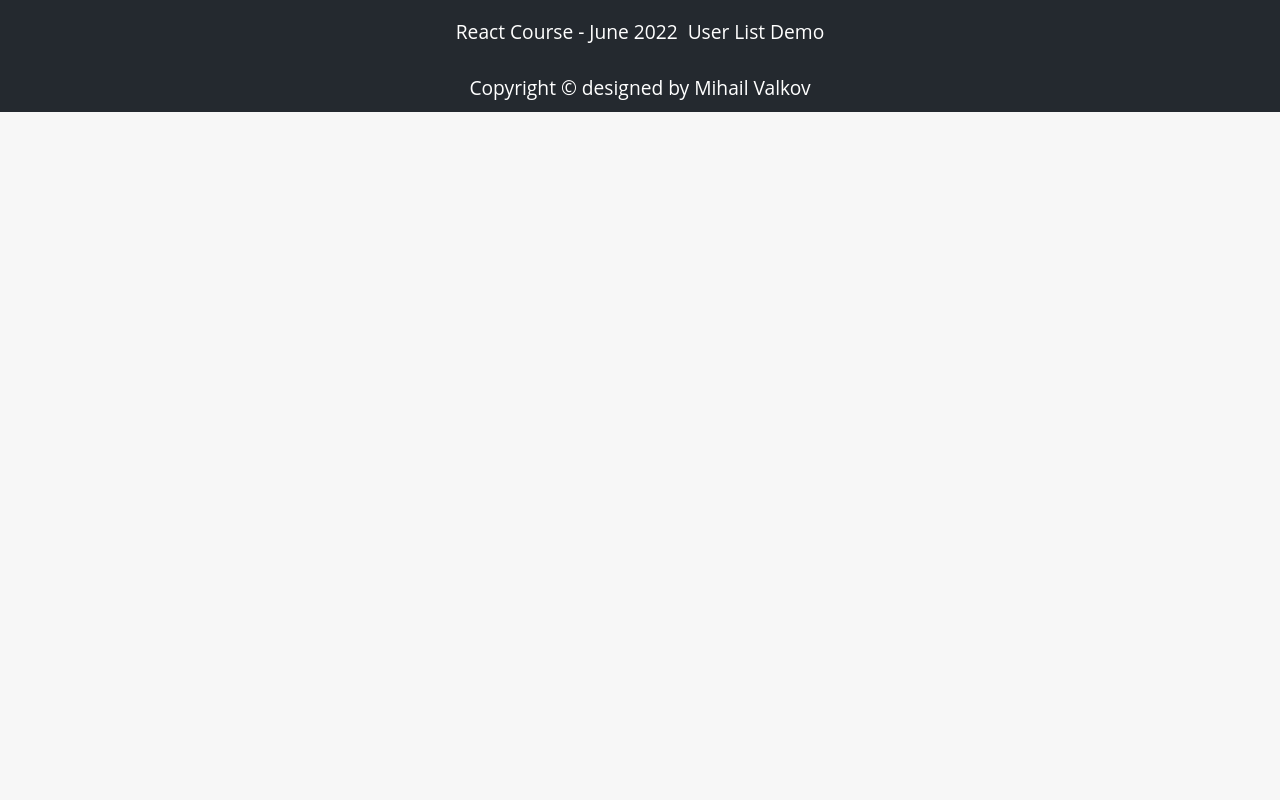
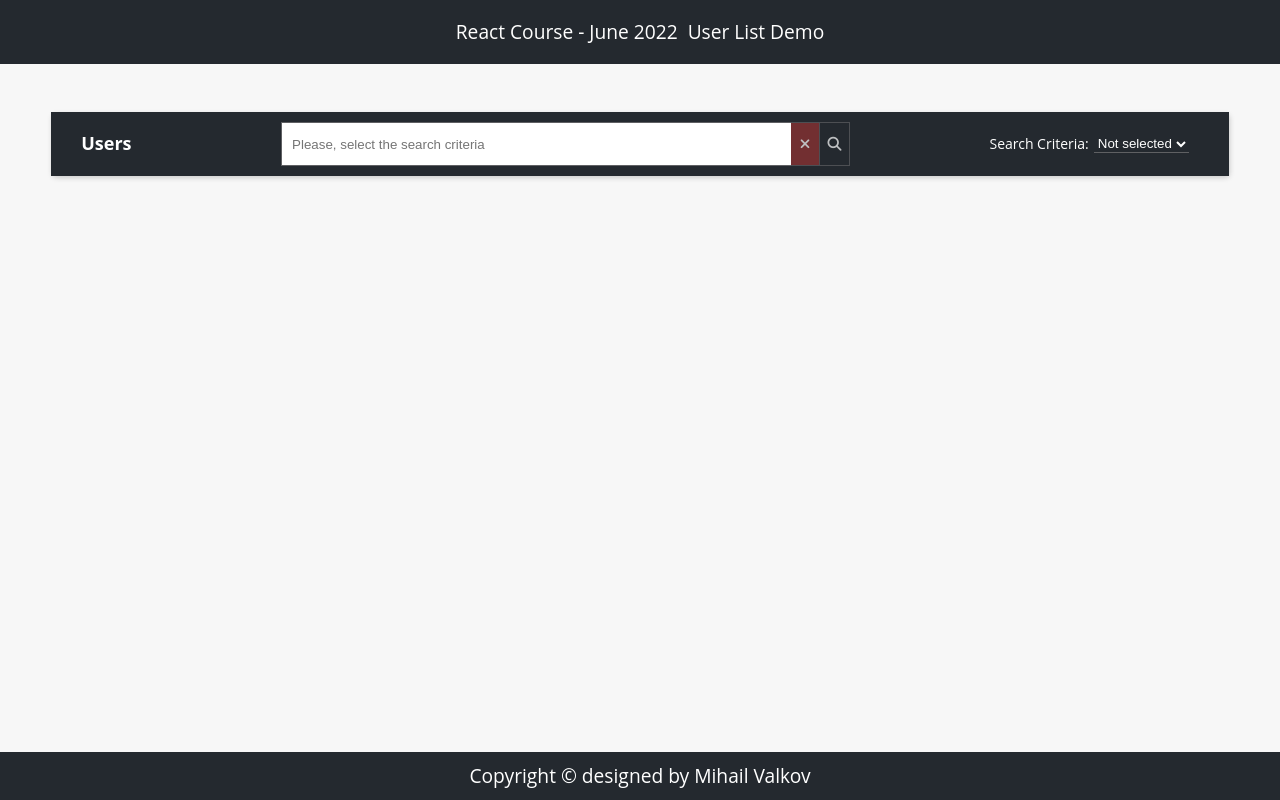
Before and after one commit to ptteya/ReactJS, a React (Create React App) app in the folder 04-Workshop Components/client/: page / in a window 1280 px wide. Built offline with nearby package versions, Linux system fonts and the light colour scheme.

Commit message:
Added Search component

```diff
--- a/04-Workshop Components/client/src/App.js
+++ b/04-Workshop Components/client/src/App.js
@@ -1,11 +1,19 @@
 import { Header } from "./components/common/Header";
 import { Footer } from "./components/common/Footer";
+import { Search } from "./components/Search/Search";
 import './App.css';
 
 function App() {
     return (
         <div>
             <Header />
+
+            <main className="main">
+                <section className="card users-container">
+                    <Search />
+                </section>
+            </main>
+
             <Footer />
         </div>
     );
--- /dev/null
+++ b/04-Workshop Components/client/src/components/Search/Search.js
@@ -0,0 +1,38 @@
+export const Search = () => {
+    return (
+        <form className="search-form">
+            <h2>
+                <svg aria-hidden="true" focusable="false" data-prefix="fas" data-icon="user"
+                    className="svg-inline--fa fa-user SearchBar_icon__cXpTg" role="img" xmlns="http://www.w3.org/2000/svg"
+                    viewBox="0 0 448 512">
+                    <path fill="currentColor"
+                        d="M224 256c70.7 0 128-57.31 128-128s-57.3-128-128-128C153.3 0 96 57.31 96 128S153.3 256 224 256zM274.7 304H173.3C77.61 304 0 381.6 0 477.3c0 19.14 15.52 34.67 34.66 34.67h378.7C432.5 512 448 496.5 448 477.3C448 381.6 370.4 304 274.7 304z">
+                    </path>
+                </svg>
+                <span>Users</span>
+            </h2>
+            <div className="search-input-container">
+                <input type="text" placeholder="Please, select the search criteria" name="search" />
+                {/* <!-- Show the clear button only if input field length !== 0 --> */}
+                <button className="btn close-btn">
+                    <i className="fa-solid fa-xmark"></i>
+                </button>
+
+                <button className="btn" title="Please, select the search criteria">
+                    <i className="fa-solid fa-magnifying-glass"></i>
+                </button>
+            </div>
+
+            <div className="filter">
+                <span>Search Criteria:</span>
+                <select name="criteria" className="criteria" value="">
+                    <option value="">Not selected</option>
+                    <option value="">First Name</option>
+                    <option value="">Last Name</option>
+                    <option value="">Email</option>
+                    <option value="">Phone</option>
+                </select>
+            </div>
+        </form>
+    );
+}
```
Also changed, not shown: 04-Workshop Components/client/src/index-backup.html (+13 -59 lines). Lines whose indentation alone changed are shown as unchanged.
